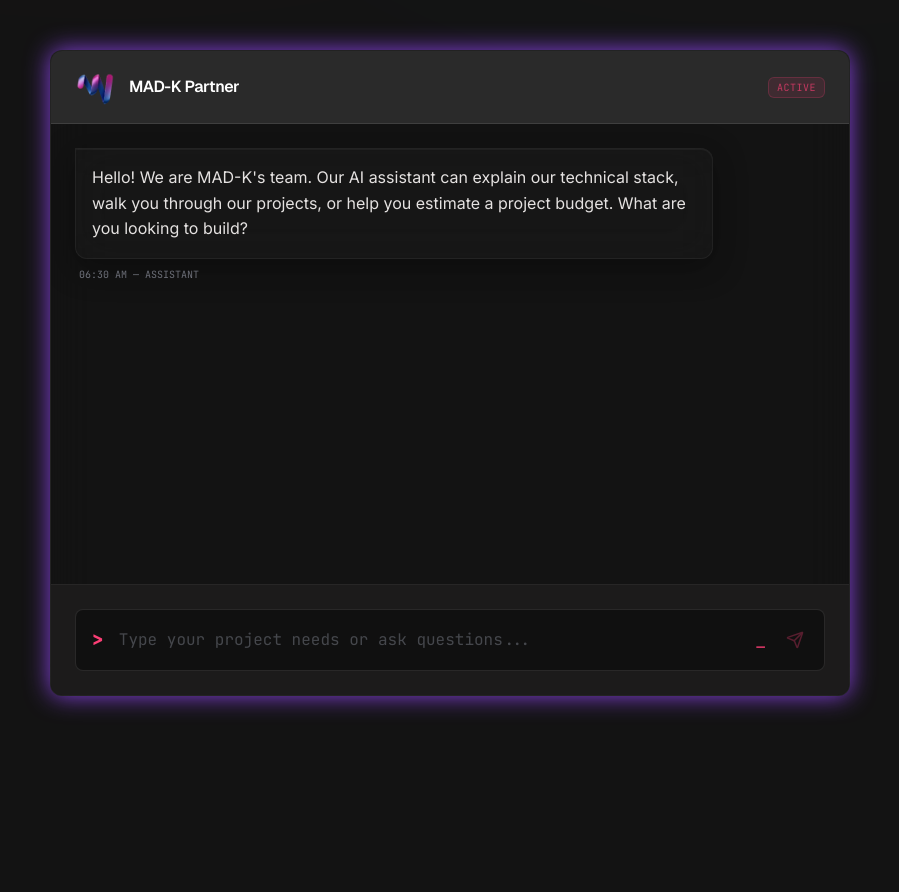
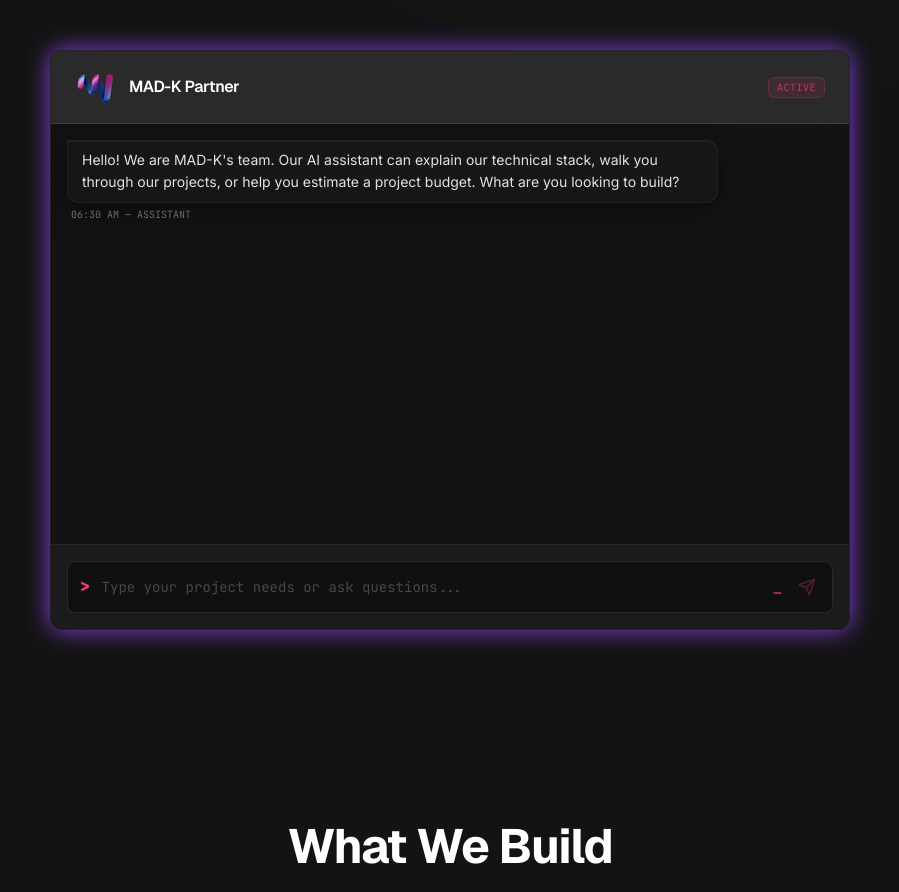
Before and after one commit to MAD-K-IV/Mad-K-Landing-Page, a React (Vite) app: page / in a window 1280 px wide. Shown: the part 1081-1973 px from the top of the page, without its empty margins (190-1089 px from the left). Built offline with nearby package versions, Linux system fonts and the light colour scheme.

Commit message:
Optimize chat message text size and spacing to reduce scrolling

```diff
--- a/src/App.tsx
+++ b/src/App.tsx
@@ -568,16 +568,16 @@ export default function App() {
             {/* Chat Body */}
             <div
               id="chat-messages"
-              className="h-[460px] overflow-y-auto p-6 flex flex-col gap-6 bg-surface-container-lowest/40"
+              className="h-[420px] overflow-y-auto p-4 flex flex-col gap-3.5 bg-surface-container-lowest/40"
             >
               {messages.map((msg, index) => (
                 <div
                   key={index}
                   id={`chat-msg-${index}`}
-                  className={`flex flex-col gap-2 max-w-[85%] ${msg.sender === 'user' ? 'self-end' : 'self-start'}`}
+                  className={`flex flex-col gap-1 max-w-[85%] ${msg.sender === 'user' ? 'self-end' : 'self-start'}`}
                 >
                   <div
-                    className={`p-4 rounded-xl text-sm md:text-base leading-relaxed ${
+                    className={`py-2 px-3.5 rounded-xl text-xs md:text-sm leading-relaxed ${
                       msg.sender === 'user'
                         ? 'bg-primary/10 border border-primary/20 rounded-tr-none text-white'
                         : 'glass rounded-tl-none border-primary/10 text-on-surface'
@@ -592,17 +592,17 @@ export default function App() {
                         </div>
 
                         {msg.leadCaptured && msg.leadDetails && (
-                          <div className="mt-4 p-4 rounded-lg bg-black/50 border border-primary/20 flex flex-col gap-3">
-                            <div className="flex items-center justify-between border-b border-white/10 pb-2">
-                              <span className="text-xs font-bold font-label-mono text-primary flex items-center gap-1.5">
-                                <span className="w-2 h-2 rounded-full bg-emerald-500 animate-pulse"></span>
+                          <div className="mt-2.5 p-3 rounded-lg bg-black/50 border border-primary/20 flex flex-col gap-2">
+                            <div className="flex items-center justify-between border-b border-white/10 pb-1.5">
+                              <span className="text-[10px] font-bold font-label-mono text-primary flex items-center gap-1.5">
+                                <span className="w-1.5 h-1.5 rounded-full bg-emerald-500 animate-pulse"></span>
                                 LEAD DETAILS REGISTERED
                               </span>
-                              <span className="text-[10px] bg-emerald-500/10 border border-emerald-500/20 text-emerald-400 px-2 py-0.5 rounded uppercase font-label-mono">
+                              <span className="text-[9px] bg-emerald-500/10 border border-emerald-500/20 text-emerald-400 px-1.5 py-0.5 rounded uppercase font-label-mono">
                                 Saved to Server
                               </span>
                             </div>
-                            <div className="text-xs space-y-1 text-on-surface-variant font-sans">
+                            <div className="text-[11px] space-y-0.5 text-on-surface-variant font-sans">
                               <p><strong className="text-white">Name:</strong> {msg.leadDetails.name}</p>
                               <p><strong className="text-white">Email:</strong> {msg.leadDetails.email}</p>
                               {msg.leadDetails.phone && <p><strong className="text-white">Phone:</strong> {msg.leadDetails.phone}</p>}
@@ -625,13 +625,13 @@ export default function App() {
               ))}
 
               {isTyping && (
-                <div id="assistant-typing" className="flex flex-col gap-2 max-w-[85%] self-start">
-                  <div className="glass p-4 rounded-xl rounded-tl-none border-primary/10 text-on-surface flex items-center gap-1">
-                    <span className="w-2 h-2 bg-primary rounded-full animate-bounce" style={{ animationDelay: '0ms' }}></span>
-                    <span className="w-2 h-2 bg-primary rounded-full animate-bounce" style={{ animationDelay: '150ms' }}></span>
-                    <span className="w-2 h-2 bg-primary rounded-full animate-bounce" style={{ animationDelay: '300ms' }}></span>
+                <div id="assistant-typing" className="flex flex-col gap-1 max-w-[85%] self-start">
+                  <div className="glass py-2 px-3 rounded-xl rounded-tl-none border-primary/10 text-on-surface flex items-center gap-1">
+                    <span className="w-1.5 h-1.5 bg-primary rounded-full animate-bounce" style={{ animationDelay: '0ms' }}></span>
+                    <span className="w-1.5 h-1.5 bg-primary rounded-full animate-bounce" style={{ animationDelay: '150ms' }}></span>
+                    <span className="w-1.5 h-1.5 bg-primary rounded-full animate-bounce" style={{ animationDelay: '300ms' }}></span>
                   </div>
-                  <span className="font-label-mono text-[10px] text-on-surface-variant/50 ml-1">
+                  <span className="font-label-mono text-[9px] text-on-surface-variant/50 ml-1">
                     MAD-K Partner is thinking...
                   </span>
                 </div>
@@ -641,19 +641,19 @@ export default function App() {
             </div>
 
             {/* Chat Input */}
-            <form onSubmit={handleSubmit} id="chat-form" className="p-4 md:p-6 bg-surface-container-low border-t border-white/5">
-              <div className="flex gap-4 items-center bg-black/40 p-3.5 md:p-4 rounded-lg border border-white/10 group focus-within:border-primary/50 transition-colors">
-                <span className="font-label-mono text-primary font-bold text-lg">&gt;</span>
+            <form onSubmit={handleSubmit} id="chat-form" className="p-3 md:p-4 bg-surface-container-low border-t border-white/5">
+              <div className="flex gap-3 items-center bg-black/40 p-2.5 md:p-3 rounded-lg border border-white/10 group focus-within:border-primary/50 transition-colors">
+                <span className="font-label-mono text-primary font-bold text-base">&gt;</span>
                 <input
                   id="terminal-input"
                   ref={chatInputRef}
                   type="text"
                   value={inputValue}
                   onChange={(e) => setInputValue(e.target.value)}
-                  className="bg-transparent border-none focus:outline-none focus:ring-0 w-full font-label-mono text-sm md:text-base text-white placeholder:text-on-surface-variant/30"
+                  className="bg-transparent border-none focus:outline-none focus:ring-0 w-full font-label-mono text-xs md:text-sm text-white placeholder:text-on-surface-variant/30"
                   placeholder="Type your project needs or ask questions..."
                 />
-                <span className="font-label-mono text-primary cursor-blink text-lg hidden md:inline">_</span>
+                <span className="font-label-mono text-primary cursor-blink text-base hidden md:inline">_</span>
                 <button
                   id="btn-terminal-send"
                   type="submit"
```
